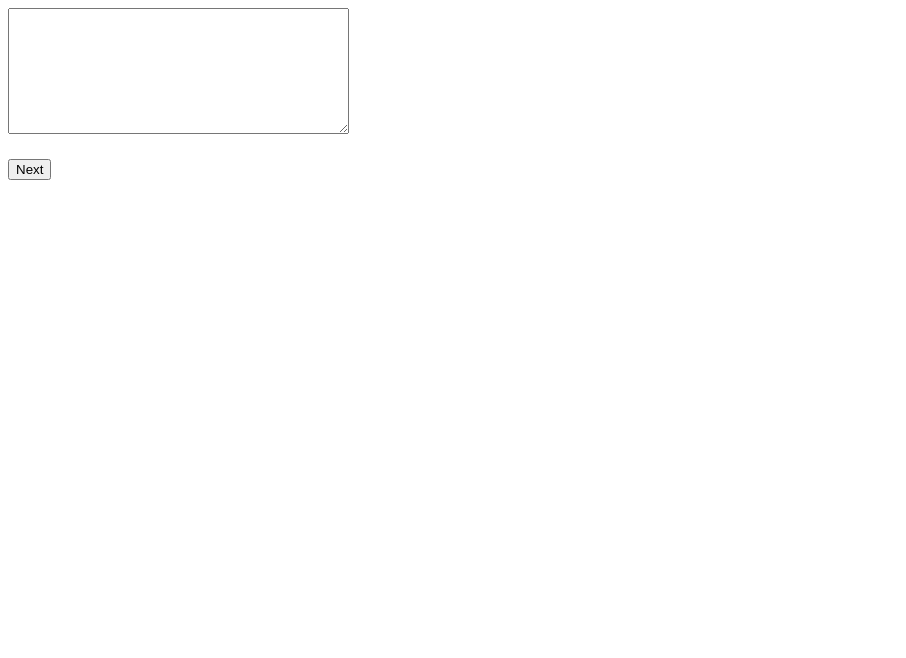
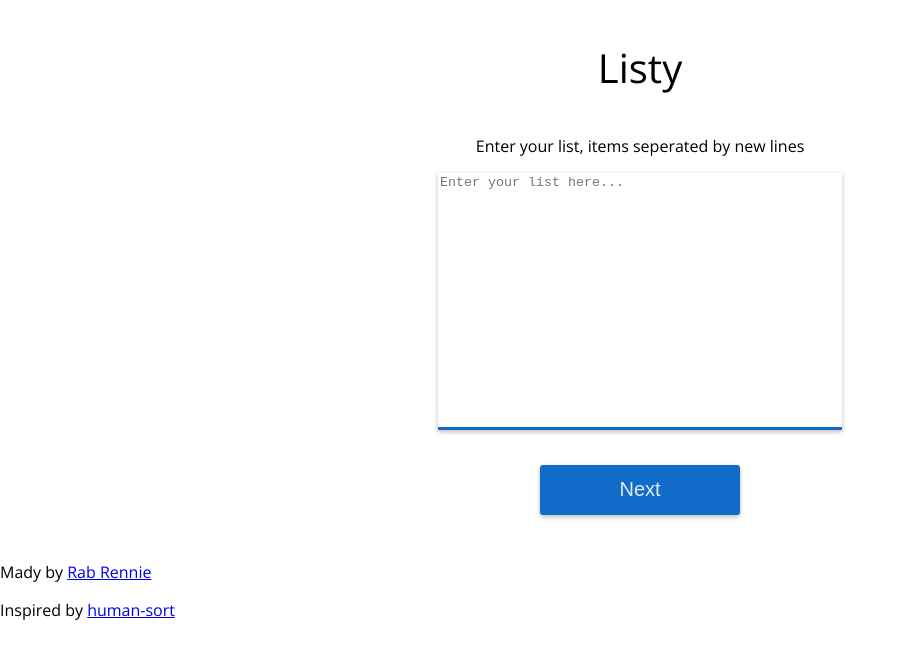
Before and after one commit to Rabrennie/listy, a plain HTML site: page index.html in a window 1280 px wide. Shown: the whole page, without its empty margins (0-906 px from the left). Drawn offline with nearby package versions, Linux system fonts and the light colour scheme; some packages are replaced by stand-ins of ours.

Commit message:
updated style

```diff
--- a/css/style.css
+++ b/css/style.css
@@ -0,0 +1,47 @@
+body,html {
+  font-family: 'Open Sans', sans-serif;
+  margin:0;
+  padding: 0;
+  background-color:#FFF;
+}
+
+#title {
+  width:100%;
+  text-align: center;
+  font-size: 40px;
+  margin: 40px 0px;
+}
+
+textarea {
+  resize: none;
+  width: 400px;
+  height:250px;
+  border:none;
+  border-bottom: 3px solid rgb(16,108,200);
+  box-shadow: 0 2px 5px 0 rgba(0,0,0,.26);
+}
+
+textarea::-webkit-input-placeholder::after {
+    content: "\A Each item seperated by a new line \A Ex. \A \A Cat \A Dog \A Elephant";
+}
+
+.container{
+  text-align: center
+}
+
+button[name=next], .choice, .same {
+  background: rgb(16,108,200);
+  color:rgba(255,255,255,0.87);
+  box-shadow: 0 2px 5px 0 rgba(0,0,0,.26);
+  padding: 2px 6px 3px;
+  border-radius: 3px;
+  width:200px;
+  height:50px;
+  border: none;
+  font-size: 20px;
+  margin: 30px;
+}
+
+.same {
+  width:460px;
+}
--- a/index.html
+++ b/index.html
@@ -6,8 +6,16 @@
     <script src="https://ajax.googleapis.com/ajax/libs/angularjs/1.4.5/angular.min.js"></script>
     <script src="//cdnjs.cloudflare.com/ajax/libs/angular-ui-router/0.2.8/angular-ui-router.min.js"></script>
     <script src="js/bundle.js"></script>
+
+    <link href='https://fonts.googleapis.com/css?family=Open+Sans:400,700,300' rel='stylesheet' type='text/css'>
+    <link rel="stylesheet" href="/css/style.css" media="screen" title="no title" charset="utf-8">
   </head>
   <body>
-    <div ui-view></div>
+    <div id="title">Listy</div>
+    <div class="view" ui-view></div>
+    <div id="links">
+      <p>Mady by <a href="http://rabrennie.com">Rab Rennie</a></p>
+      <p>Inspired by <a href="https://github.com/rahatarmanahmed/human-sort">human-sort</a></p>
+    </div>
   </body>
 </html>
--- a/partials/add-list.html
+++ b/partials/add-list.html
@@ -1,3 +1,7 @@
-<textarea name="list" rows="8" cols="40" ng-model="list"></textarea>
-<h1>{{list}}</h1>
-<button type="button" name="next" ng-click="chooseStep()">Next</button>
+<div class="container">
+  <p>Enter your list, items seperated by new lines</p>
+  <textarea name="list" rows="8" cols="40" placeholder="Enter your list here..." ng-model="list"></textarea>
+  <div class="buttons">
+    <button type="button" name="next" ng-click="chooseStep()">Next</button>
+  </div>
+</div>
```
Also changed, not shown: partials/choose.html (+8 -4 lines), js/bundle.js.
